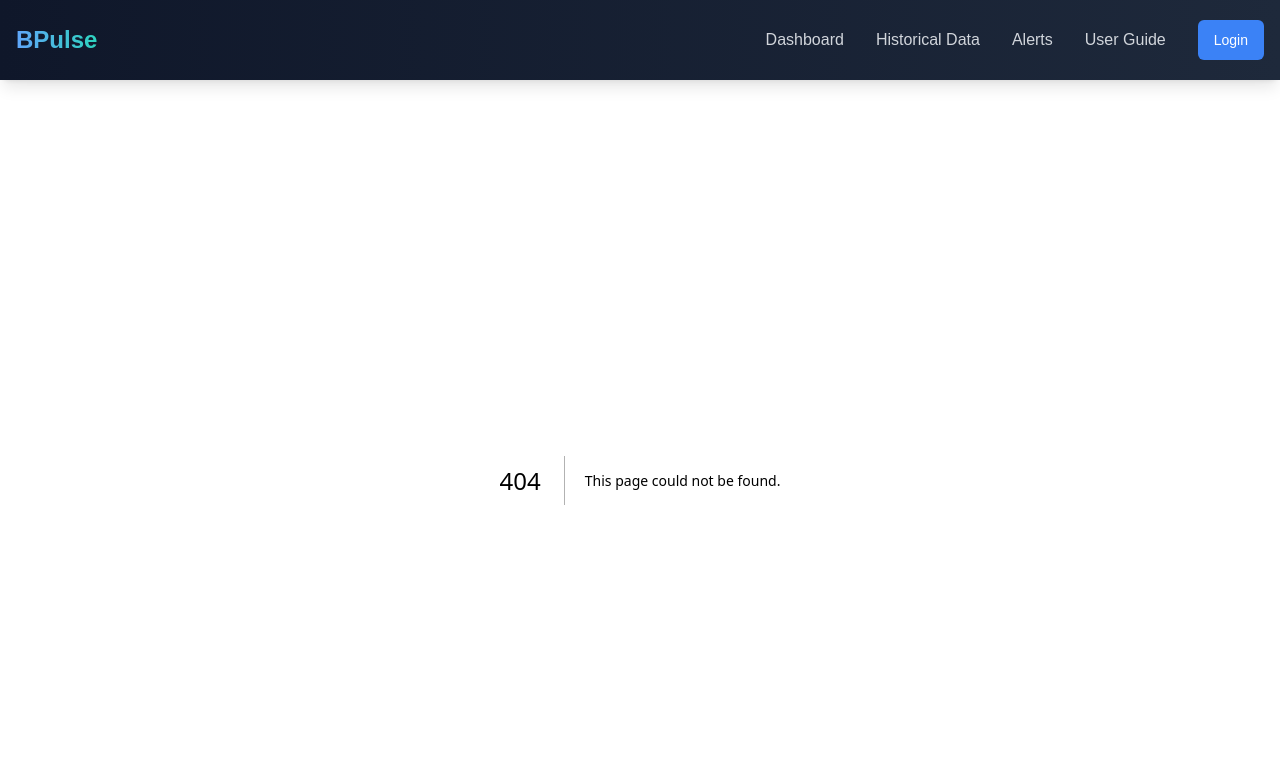
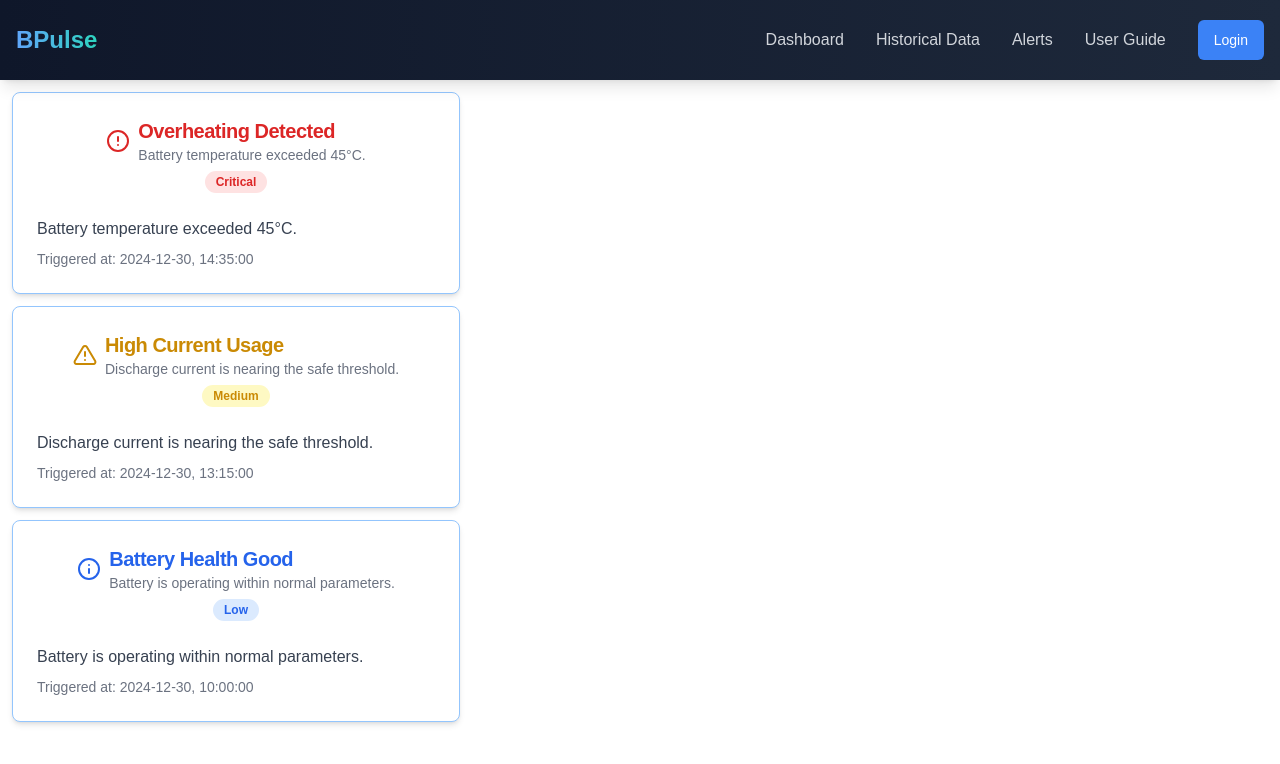
Before and after one commit to sumira/BPulse, a Next.js app: page /allerts in a window 1280 px wide. Before the commit this address had no page. Shown: the top 764 px of the page. Built offline with nearby package versions, Linux system fonts and the light colour scheme.

Commit message:
Add AlertCard component and integrate alert data display; update GaugeMeter styling and Navbar links; add new pages for alerts, guide, and historical data; include react-icons dependency

```diff
--- a/package.json
+++ b/package.json
@@ -23,6 +23,7 @@
     "react": "^18.2.0",
     "react-chartjs-2": "^5.2.0",
     "react-dom": "^18.2.0",
+    "react-icons": "^5.4.0",
     "recharts": "^2.15.0",
     "tailwind-merge": "^2.5.5",
     "tailwindcss-animate": "^1.0.7"
--- /dev/null
+++ b/src/app/Components/allert-card.tsx
@@ -0,0 +1,64 @@
+import {
+  Card,
+  CardHeader,
+  CardTitle,
+  CardDescription,
+  CardContent,
+} from "@/components/ui/card";
+import { Badge } from "@/components/ui/badge";
+import { FiAlertCircle, FiAlertTriangle, FiInfo } from "react-icons/fi";
+
+interface AlertData {
+  severity: "Critical" | "Medium" | "Low";
+  title: string;
+  description: string;
+  timestamp: string;
+}
+
+const AlertCard = ({ data }: { data: AlertData }) => {
+  const severityConfig = {
+    Critical: {
+      icon: <FiAlertCircle className="text-red-600 text-2xl" />,
+      badgeColor: "bg-red-100 text-red-600",
+      titleColor: "text-red-600",
+    },
+    Medium: {
+      icon: <FiAlertTriangle className="text-yellow-600 text-2xl" />,
+      badgeColor: "bg-yellow-100 text-yellow-600",
+      titleColor: "text-yellow-600",
+    },
+    Low: {
+      icon: <FiInfo className="text-blue-600 text-2xl" />,
+      badgeColor: "bg-blue-100 text-blue-600",
+      titleColor: "text-blue-600",
+    },
+  };
+
+  const { severity, title, description, timestamp } = data;
+  const { icon, badgeColor, titleColor } = severityConfig[severity];
+
+  return (
+    <Card className="w-full max-w-md bg-white shadow-md rounded-lg border border-blue-300 mb-3">
+      <CardHeader className="flex justify-between items-center">
+        <div className="flex items-center gap-2">
+          {icon}
+          <div>
+            <CardTitle className={`text-xl font-semibold ${titleColor}`}>
+              {title}
+            </CardTitle>
+            <CardDescription className="text-sm text-gray-500">
+              {description}
+            </CardDescription>
+          </div>
+        </div>
+        <Badge className={badgeColor}>{severity}</Badge>
+      </CardHeader>
+      <CardContent>
+        <p className="text-gray-700">{description}</p>
+        <p className="text-sm text-gray-500 mt-2">Triggered at: {timestamp}</p>
+      </CardContent>
+    </Card>
+  );
+};
+
+export default AlertCard;
--- a/src/app/Components/guage-meter.tsx
+++ b/src/app/Components/guage-meter.tsx
@@ -40,7 +40,7 @@ export function GaugeMeter({
   ];
 
   return (
-    <Card className="min-w-72 bg-zinc-50  border-blue-600">
+    <Card className="min-w-72 bg-zinc-50  border-blue-300">
       <CardHeader>
         <CardTitle className="text-xl">{title}</CardTitle>
         <CardDescription>{description}</CardDescription>
--- a/src/app/Components/navbar.tsx
+++ b/src/app/Components/navbar.tsx
@@ -34,7 +34,7 @@ export default function Navbar() {
               Dashboard
             </Link>
             <Link
-              href="/time-series"
+              href="/historical-data"
               className="text-gray-300 hover:text-white transition-colors duration-200"
             >
               Historical Data
@@ -65,7 +65,7 @@ export default function Navbar() {
               Dashboard
             </Link>
             <Link
-              href="/time-series"
+              href="/historical-data"
               className="block text-gray-300 hover:text-white transition-colors duration-200"
             >
               Historical Data
--- /dev/null
+++ b/src/app/allerts/page.tsx
@@ -0,0 +1,41 @@
+import AlertCard from "../Components/allert-card";
+
+type Severity = "Critical" | "Medium" | "Low";
+
+interface AlertData {
+  severity: Severity;
+  title: string;
+  description: string;
+  timestamp: string;
+}
+
+const alertData: AlertData[] = [
+  {
+    severity: "Critical",
+    title: "Overheating Detected",
+    description: "Battery temperature exceeded 45°C.",
+    timestamp: "2024-12-30, 14:35:00",
+  },
+  {
+    severity: "Medium",
+    title: "High Current Usage",
+    description: "Discharge current is nearing the safe threshold.",
+    timestamp: "2024-12-30, 13:15:00",
+  },
+  {
+    severity: "Low",
+    title: "Battery Health Good",
+    description: "Battery is operating within normal parameters.",
+    timestamp: "2024-12-30, 10:00:00",
+  },
+];
+
+export default function AllertsPage() {
+  return (
+    <div className="p-3">
+      {alertData.map((data, index) => (
+        <AlertCard key={index} data={data} />
+      ))}
+    </div>
+  );
+}
--- /dev/null
+++ b/src/app/guide/page.tsx
@@ -0,0 +1,7 @@
+export default function GuidePage() {
+  return (
+    <div>
+      <h1>User Guide</h1>
+    </div>
+  );
+}
--- /dev/null
+++ b/src/app/historical-data/page.tsx
@@ -0,0 +1,7 @@
+export default function HistoricalDataPage() {
+  return (
+    <div>
+      <h1>Historical Data</h1>
+    </div>
+  );
+}
--- /dev/null
+++ b/src/components/ui/badge.tsx
@@ -0,0 +1,36 @@
+import * as React from "react"
+import { cva, type VariantProps } from "class-variance-authority"
+
+import { cn } from "@/lib/utils"
+
+const badgeVariants = cva(
+  "inline-flex items-center rounded-full border px-2.5 py-0.5 text-xs font-semibold transition-colors focus:outline-none focus:ring-2 focus:ring-ring focus:ring-offset-2",
+  {
+    variants: {
+      variant: {
+        default:
+          "border-transparent bg-primary text-primary-foreground hover:bg-primary/80",
+        secondary:
+          "border-transparent bg-secondary text-secondary-foreground hover:bg-secondary/80",
+        destructive:
+          "border-transparent bg-destructive text-destructive-foreground hover:bg-destructive/80",
+        outline: "text-foreground",
+      },
+    },
+    defaultVariants: {
+      variant: "default",
+    },
+  }
+)
+
+export interface BadgeProps
+  extends React.HTMLAttributes<HTMLDivElement>,
+    VariantProps<typeof badgeVariants> {}
+
+function Badge({ className, variant, ...props }: BadgeProps) {
+  return (
+    <div className={cn(badgeVariants({ variant }), className)} {...props} />
+  )
+}
+
+export { Badge, badgeVariants }
```
Also changed, not shown: 1 other file (tests, documents, lock files or other folders).
